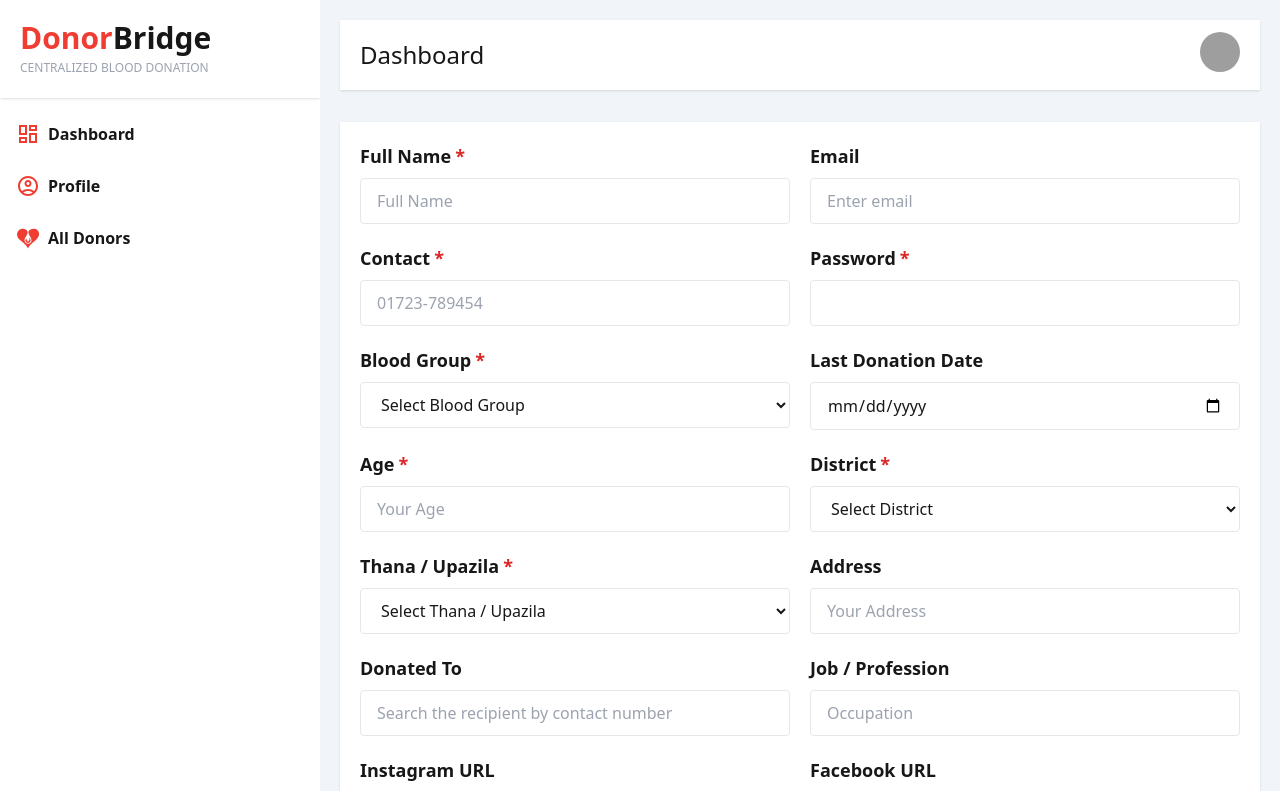
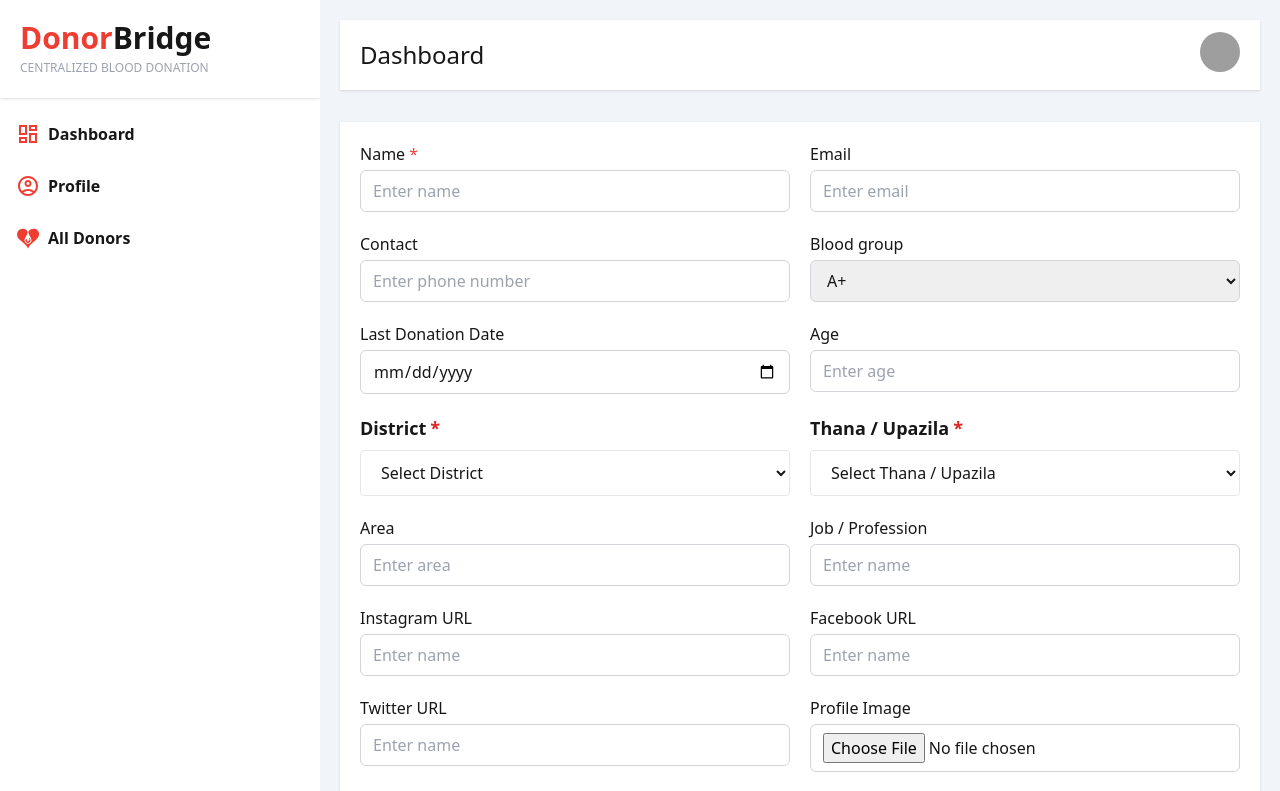
Before and after one commit to cybertech537/cybertech5371, a Next.js app: page /admin/profile/edit in a window 1280 px wide. Shown: the top 791 px of the page. Built offline with nearby package versions, Linux system fonts and the light colour scheme; grey boxes are pictures that could not be loaded.

Commit message:
console log donat request data

```diff
--- a/src/app/(dashboard)/admin/profile/edit/page.jsx
+++ b/src/app/(dashboard)/admin/profile/edit/page.jsx
@@ -3,8 +3,11 @@
 import React from 'react'
 import { useForm } from 'react-hook-form';
 import InputField from '@/components/shared/InputField';
+import { useAuth } from '@/services/AuthProvider';
 
 export default function Profile() {
+
+   const { user } = useAuth();
 
    const {
       register,
@@ -19,29 +22,34 @@ export default function Profile() {
          <form onSubmit={handleSubmit(SubmitHandler)} className='space-y-10'>
 
             <div className='grid grid-cols-1 sm:grid-cols-2 gap-5'>
-               <InputField
-                  name={'fullname'}
-                  label={'Full Name'}
-                  errors={errors}
-                  register={register}
-                  placeholder={'Full Name'}
-                  validation={{ required: 'Name can not be empty.' }} />
 
-               <InputField
-                  name={'email'}
-                  type={'email'}
-                  label={'Email'}
-                  errors={errors}
-                  register={register}
-                  placeholder={'Enter email'}
-                  validation={{
+               <div>
+                  <label className="block font-medium mb-1">Name <span className="text-red-500">*</span></label>
+                  <input
+                     {...register("name", { required: "Name is required" })}
+                     className="w-full px-3 py-2 border border-gray-300 rounded-md focus:ring focus:ring-primary focus:outline-none"
+                     placeholder="Enter name"
+                  />
+                  {errors.name && <p className="text-red-500">{errors.name.message}</p>}
+               </div>
+
+               <div>
+                  <label className="block font-medium mb-1">Email</label>
+                  <input
+                     {...register("email", {
+                        required: "Email is required",
                         pattern: {
                            value: /^[a-zA-Z0-9._%+-]+@[a-zA-Z0-9.-]+\.[a-zA-Z]{2,}$/,
-                        message: 'Invalid email address.',
-                     }
-                  }} />
+                           message: "Please enter a valid email address",
+                        },
+                     })}
+                     className="w-full px-3 py-2 border border-gray-300 rounded-md focus:ring focus:ring-primary focus:outline-none"
+                     placeholder="Enter email"
+                  />
+                  {errors.email && <p className="text-red-500">{errors.email.message}</p>}
+               </div>
 
-               <InputField
+               {/* <InputField
                   name={'contact'}
                   label={'Contact'}
                   errors={errors}
@@ -53,23 +61,25 @@ export default function Profile() {
                         value: /^(?:\+88|0088)?01[3-9]\d{8}$|^(?:\+88|0088)?0\d{8,10}$/,
                         message: 'Invalid contact number.',
                      }
-                  }} />
+                  }} /> */}
 
-               <InputField
-                  name={'password'}
-                  label={'Password'}
-                  type={'password'}
-                  errors={errors}
-                  register={register}
-                  validation={{
-                     required: 'Password can not be empty.',
+               <div>
+                  <label className="block font-medium mb-1">Contact</label>
+                  <input
+                     {...register("phone", {
+                        required: "Phone number is required",
                         pattern: {
-                        value: /^(?=.*[A-Za-z])(?=.*\d)(?=.*[@$!%*?&])[A-Za-z\d@$!%*?&]{8,}$/,
-                        message: "Password must be at least 8 characters long, include one letter, one number, and one special character."
-                     }
-                  }} />
+                           value: /^(?:\+88|0088)?01[3-9]\d{8}$|^(?:\+88|0088)?0\d{8,10}$/,
+                           message: 'Invalid contact number.',
+                        },
+                     })}
+                     className="w-full px-3 py-2 border border-gray-300 rounded-md focus:ring focus:ring-primary focus:outline-none"
+                     placeholder="Enter phone number"
+                  />
+                  {errors.phone && <p className="text-red-500">{errors.phone.message}</p>}
+               </div>
 
-               <InputField
+               {/* <InputField
                   name="bloodGroup"
                   label="Blood Group"
                   type="select"
@@ -86,9 +96,23 @@ export default function Profile() {
                      { value: 'O+', label: 'O+' },
                      { value: 'O-', label: 'O-' },
                   ]}
-               />
+               /> */}
+               <div>
+                  <label className="block font-medium mb-1">Blood group</label>
+                  <select className="w-full px-3 py-2 border border-gray-300 rounded-md focus:ring focus:ring-primary focus:outline-none" {...register("bloodGroup", { required: "Blood group is required." })}>
+                     {/* <option defaultValue="Available">Available</option> */}
+                     <option value="A+">A+</option>
+                     <option value="A-">A-</option>
+                     <option value="B+">B+</option>
+                     <option value="B-">B-</option>
+                     <option value="AB+">AB+</option>
+                     <option value="AB-">AB-</option>
+                     <option value="O+">O+</option>
+                     <option value="O-">O-</option>
+                  </select>
+               </div>
 
-               <div className="">
+               {/* <div className="">
                   <InputField
                      name={'lastDonationDate'}
                      label={'Last Donation Date'}
@@ -97,10 +121,19 @@ export default function Profile() {
                      register={register}
                      validation={{}} // No 'required' rule here
                   />
+               </div> */}
+               <div>
+                  <label className="block font-medium mb-1">Last Donation Date</label>
+                  <input
+                     type="date"
+                     {...register("lastDonationDate")}
+                     className="w-full px-3 py-2 border border-gray-300 rounded-md focus:ring focus:ring-primary focus:outline-none"
+                  />
+                  {errors.lastDonationDate && <p className="text-red-500">{errors.lastDonationDate.message}</p>}
                </div>
 
                {/* Age (Optional) */}
-               <InputField
+               {/* <InputField
                   name={'age'}
                   label={'Age'}
                   type={'number'}
@@ -114,7 +147,22 @@ export default function Profile() {
                         message: 'Age must be between 18 and 99.',
                      },
                   }}
+               /> */}
+               <div>
+                  <label className="block font-medium mb-1">Age</label>
+                  <input
+                     {...register("age", {
+                        required: "Age is required",
+                        pattern: {
+                           value: /^[1-9][0-9]?$/,
+                           message: 'Age must be between 18 and 99.',
+                        }
+                     })}
+                     className="w-full px-3 py-2 border border-gray-300 rounded-md focus:ring focus:ring-primary focus:outline-none"
+                     placeholder="Enter age"
                   />
+                  {errors.age && <p className="text-red-500">{errors.age.message}</p>}
+               </div>
 
                <InputField
                   name="district"
@@ -154,63 +202,109 @@ export default function Profile() {
                />
 
                {/* Address (Optional) */}
-               <InputField
+               {/* <InputField
                   name={'address'}
                   label={'Address'}
                   errors={errors}
                   register={register}
                   placeholder={'Your Address'}
                   validation={{}} // No 'required' rule here
+               /> */}
+
+               <div>
+                  <label className="block font-medium mb-1">Area</label>
+                  <input
+                     {...register("address.area")}
+                     className="w-full px-3 py-2 border border-gray-300 rounded-md focus:ring focus:ring-primary focus:outline-none"
+                     placeholder="Enter area"
                   />
-
-               {/* Availability (Optional) */}
-               <InputField
-                  name={'donated_to'}
-                  label={'Donated To'}
-                  placeholder={'Search the recipient by contact number'}
-                  errors={errors}
-                  register={register}
-               />
+                  {errors.address?.area && <p className="text-red-500">{errors.address?.area.message}</p>}
+               </div>
 
                {/* Preferred Donation Location (Optional) */}
-               <InputField
+               {/* <InputField
                   name={'occupation'}
                   label={'Job / Profession'}
                   errors={errors}
                   register={register}
                   placeholder={'Occupation'}
                   validation={{}} // No 'required' rule here
+               /> */}
+               <div>
+                  <label className="block font-medium mb-1">Job / Profession</label>
+                  <input
+                     {...register("occupation", { required: "occupation is required" })}
+                     className="w-full px-3 py-2 border border-gray-300 rounded-md focus:ring focus:ring-primary focus:outline-none"
+                     placeholder="Enter name"
                   />
+                  {errors.occupation && <p className="text-red-500">{errors.occupation.message}</p>}
+               </div>
 
-               <InputField
+               {/* <InputField
                   name={'instagram'}
                   label={'Instagram URL'}
                   errors={errors}
                   register={register}
                   validation={{}} // No 'required' rule here
+               /> */}
+               <div>
+                  <label className="block font-medium mb-1">Instagram URL</label>
+                  <input
+                     {...register("socialMedia.instagram")}
+                     className="w-full px-3 py-2 border border-gray-300 rounded-md focus:ring focus:ring-primary focus:outline-none"
+                     placeholder="Enter name"
                   />
-               <InputField
+               </div>
+
+               {/* <InputField
                   name={'facebook'}
                   label={'Facebook URL'}
                   errors={errors}
                   register={register}
                   validation={{}} // No 'required' rule here
+               /> */}
+               <div>
+                  <label className="block font-medium mb-1">Facebook URL</label>
+                  <input
+                     {...register("socialMedia.facebook")}
+                     className="w-full px-3 py-2 border border-gray-300 rounded-md focus:ring focus:ring-primary focus:outline-none"
+                     placeholder="Enter name"
                   />
-               <InputField
+               </div>
+
+               {/* <InputField
                   name={'twitter'}
                   label={'Twitter URL'}
                   errors={errors}
                   register={register}
                   validation={{}} // No 'required' rule here
+               /> */}
+               <div>
+                  <label className="block font-medium mb-1">Twitter URL</label>
+                  <input
+                     {...register("socialMedia.twitter")}
+                     className="w-full px-3 py-2 border border-gray-300 rounded-md focus:ring focus:ring-primary focus:outline-none"
+                     placeholder="Enter name"
                   />
-               <InputField
+               </div>
+
+               {/* <InputField
                   type='file'
                   name={'profileImage'}
                   label={'Profile Image'}
                   errors={errors}
                   register={register}
                   validation={{}} // No 'required' rule here
+               /> */}
+               <div>
+                  <label className="block font-medium mb-1">Profile Image</label>
+                  <input
+                  type="file"
+                     {...register("image")}
+                     className="w-full px-3 py-2 border border-gray-300 rounded-md focus:ring focus:ring-primary focus:outline-none"
                   />
+                  {errors.name && <p className="text-red-500">{errors.name.message}</p>}
+               </div>
 
             </div>
 
--- a/src/app/(dashboard)/admin/profile/page.jsx
+++ b/src/app/(dashboard)/admin/profile/page.jsx
@@ -24,12 +24,12 @@ export default function DonorDetail() {
          <div className="">
             <div className="flex flex-wrap gap-8 border-2 border-gray-200 bg-white p-10">
                <div className="">
-               <Image src={'https://i.ibb.co.com/Sy3Y3sX/Jahid.jpg'} alt='profile' height={200} width={200} className='border-4 border-white shadow-lg rounded-full object-cover' />
+                  <Image src={user?.image} alt='profile' height={200} width={200} className='border-4 border-white shadow-lg rounded-full object-cover' />
                </div>
                <div className="md:flex-1">
                   <div className="flex justify-between items-start">
                      <div className="">
-                     <h2 className='text-2xl lg:text-3xl'>Arthur Eclipsed</h2>
+                        <h2 className='text-2xl lg:text-3xl'>{user?.name}</h2>
                         <div className="inline-flex gap-2 text-lg items-center text-gray-500">
                            <GiHeartDrop className='text-primary mt-1' />
                            Blood Donation Fighter
@@ -55,14 +55,14 @@ export default function DonorDetail() {
                         <div className="uppercase text-gray-600 mb-2 text-base">
                            Blood Group
                         </div>
-                  <div className="font-bold">A+</div>
+                        <div className="font-bold">{user?.bloodGroup}</div>
                      </div>
                      <div className="">
                         <div className="uppercase text-gray-600 mb-2 text-base">
                            Address
                         </div>
                         <div className="font-bold">
-                     Mirpur, Dhaka
+                           {user?.address?.upazila}, {user?.address?.district}
                         </div>
                      </div>
                      <div className="">
@@ -76,7 +76,7 @@ export default function DonorDetail() {
                            Total Donation
                         </div>
                         <div className="font-bold">
-                     4 times
+                           {user?.donationCount} times
                         </div>
                      </div>
                   </div>
@@ -120,18 +120,25 @@ export default function DonorDetail() {
                   </tr>
                </thead>
                <tbody>
+                  {
+                     user?.donationHistory?.length > 0 ?
+                        <tbody>
+                           {
+                              user?.donationHistory?.map((history) =>
+                                 <tr key={history?._id}>
+                                    <td className='border-b'>{user?.name}</td>
+                                    <td className='border-b'>Road Accident</td>
+                                    <td className='border-b'>{user?.address?.upazila}, {user?.address?.district}</td>
+                                    <td className='border-b'><DateFormate item={history} /></td>
+                                 </tr>
+                              )
+                           }
+                        </tbody> :
+
                         <tr>
-               <td className='border-b'>Mark Neel</td>
-               <td className='border-b'>Road Accident</td>
-               <td className='border-b'>Mirpur, Dhaka</td>
-               <td className='border-b'>10/10/2024</td>
+                           <td colSpan={4} className='text-center border-b'>Donation history is empty</td>
                         </tr>
-            <tr>
-               <td className='border-b'>Mark Neel</td>
-               <td className='border-b'>Road Accident</td>
-               <td className='border-b'>Mirpur, Dhaka</td>
-               <td className='border-b'>10/10/2024</td>
-            </tr>
+                  }
                </tbody>
             </table>
          </div>
@@ -172,18 +179,25 @@ export default function DonorDetail() {
                   </tr>
                </thead>
                <tbody>
+                  {
+                     user?.receivedHistory?.length > 0 ?
+                        <tbody>
+                           {
+                              user?.receivedHistory?.map((history) =>
+                                 <tr key={history?._id}>
+                                    <td className='border-b'>{user?.name}</td>
+                                    <td className='border-b'>Road Accident</td>
+                                    <td className='border-b'>{user?.address?.upazila}, {user?.address?.district}</td>
+                                    <td className='border-b'><DateFormate item={history} /></td>
+                                 </tr>
+                              )
+                           }
+                        </tbody> :
+
                         <tr>
-               <td className='border-b'>Mark Neel</td>
-               <td className='border-b'>Road Accident</td>
-               <td className='border-b'>Mirpur, Dhaka</td>
-               <td className='border-b'>10/10/2024</td>
+                           <td colSpan={4} className='text-center border-b'>Recipient history is empty</td>
                         </tr>
-            <tr>
-               <td className='border-b'>Mark Neel</td>
-               <td className='border-b'>Road Accident</td>
-               <td className='border-b'>Mirpur, Dhaka</td>
-               <td className='border-b'>10/10/2024</td>
-            </tr>
+                  }
                </tbody>
             </table>
          </div>
--- a/src/app/(frondend)/layout.js
+++ b/src/app/(frondend)/layout.js
@@ -2,7 +2,7 @@ import "../globals.css";
 import Navbar from "@/components/Navbar";
 import Footer from "@/components/Footer";
 import HeaderTop from "@/components/HeaderTop";
-// import { AuthProvider } from "@/services/AuthProvider";
+import { AuthProvider } from "@/services/AuthProvider";
 
 export const metadata = {
   title: "Donor Bridge",
@@ -13,12 +13,12 @@ export default function RootLayout({ children }) {
   return (
     <html lang="en">
       <body>
-        {/* <AuthProvider> */}
+        <AuthProvider>
           <HeaderTop />
           <Navbar />
             {children}
           <Footer />
-        {/* </AuthProvider> */}
+        </AuthProvider>
       </body>
     </html>
   );
```
Also changed, not shown: src/app/(frondend)/blood-requests/add-request/page.jsx (+29 -10 lines), src/app/(frondend)/donors/[id]/page.jsx (+10 -9 lines), src/components/Navbar.jsx (+14 -6 lines), 1 other file (tests, documents, lock files or other folders). Lines whose indentation alone changed are shown as unchanged.
